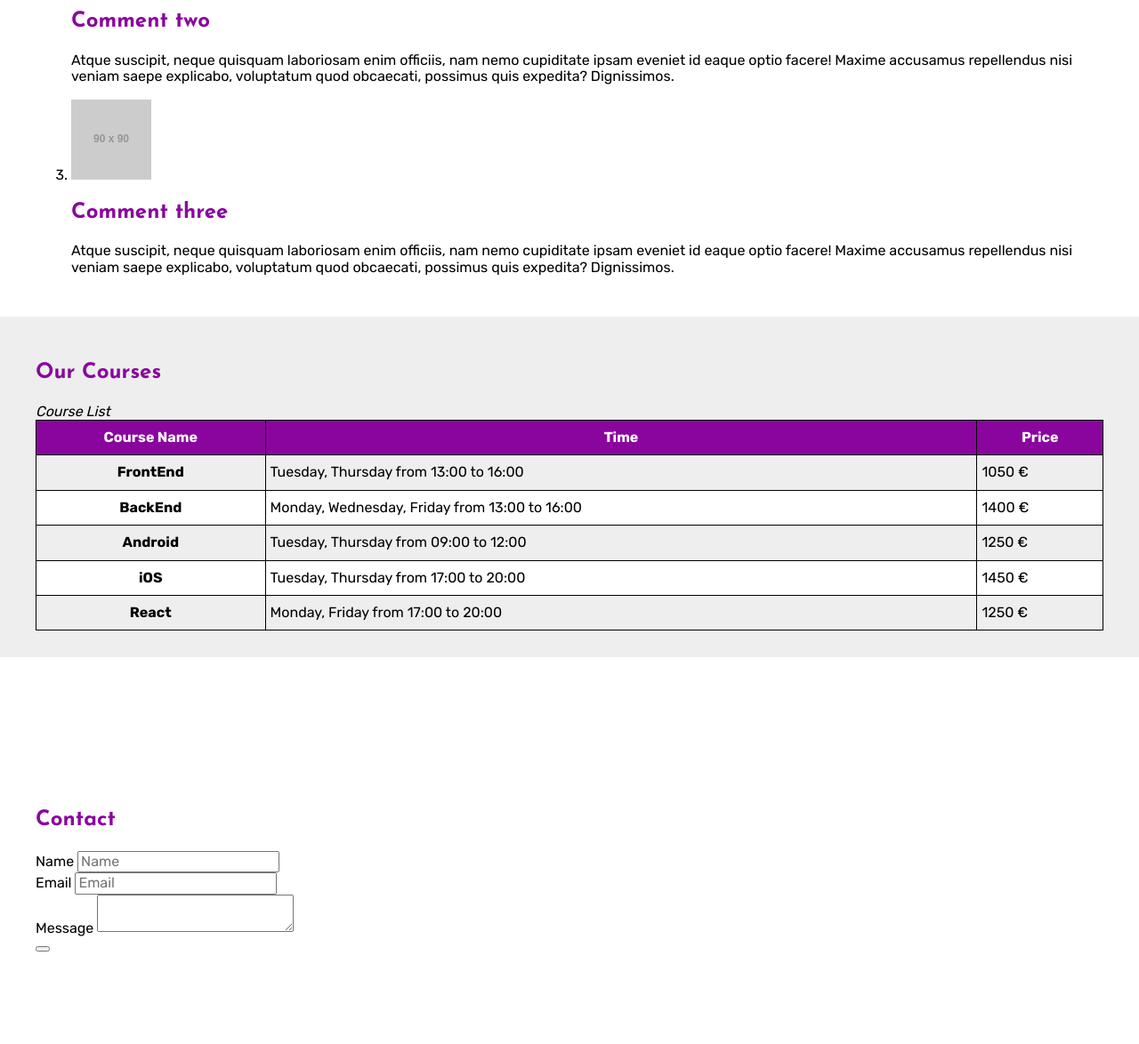
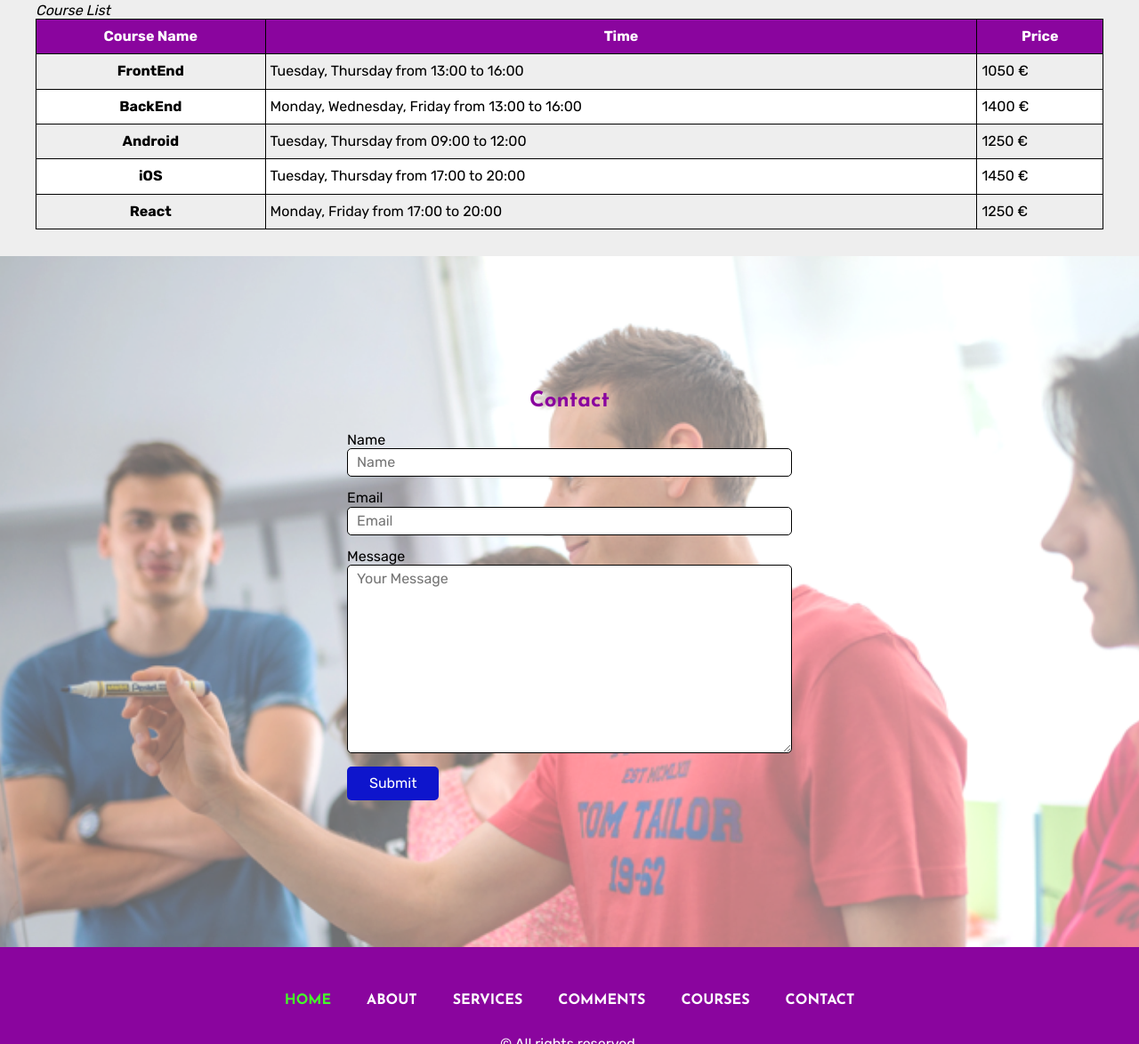
Before and after one commit to Mickey632/Sass, a plain HTML site: page public_html/index.html in a window 1280 px wide. Shown: the part 1626-2800 px from the top of the page at 89% size. Drawn offline with Linux system fonts and the light colour scheme; placeholder pictures from the web are drawn by us.

Commit message:
sass complete

```diff
--- a/nbproject/private/private.xml
+++ b/nbproject/private/private.xml
@@ -2,8 +2,6 @@
 <project-private xmlns="http://www.netbeans.org/ns/project-private/1">
     <editor-bookmarks xmlns="http://www.netbeans.org/ns/editor-bookmarks/2" lastBookmarkId="0"/>
     <open-files xmlns="http://www.netbeans.org/ns/projectui-open-files/2">
-        <group>
-            <file>file:/C:/Users/Miroslav/Desktop/workplace/Sass/public_html/index.html</file>
-        </group>
+        <group/>
     </open-files>
 </project-private>
--- a/public_html/index.html
+++ b/public_html/index.html
@@ -179,19 +179,19 @@
                 <h2>Contact</h2>
                 <form class="contact-form">
                     <div class="form-group">
-                        <label for="inputName">Name</label>
-                        <input class="form-control" type="text" value="" id="inputName" placeholder="Name">
+                        <label for="name">Name</label>
+                        <input id="name" class="form-control" type="text" value="" placeholder="Name">
                     </div>
                     <div class="form-group">
-                        <label for="inputEmail">Email</label>
-                        <input class="form-control" type="email" id="inputEmail" placeholder="Email">
+                        <label for="email">Email</label>
+                        <input id="email" class="form-control" type="email" value="" placeholder="Email">
                     </div>
                     <div class="form-group">
                         <label for="message">Message</label>
-                        <textarea class="form-control" name="message" id="message"></textarea>
+                        <textarea id="message" class="form-control" name="message" rows="7" placeholder="Your Message"></textarea>
                     </div>
                     <div class="form-group">
-                        <button type="submit" name="send" value="yes"></button>
+                        <button class="btn-secondary" type="submit" name="send" value="yes">Submit</button>
                     </div>
                 </form>
             </div>
--- a/public_html/scss/partials/_base.scss
+++ b/public_html/scss/partials/_base.scss
@@ -39,6 +39,7 @@ h1,h2,h3,h4,h5,h6 {
     font-family: $default-heading-font;
     font-weight: $default-heading-font-weight;
     color: $default-heading-color;
+    margin-top: 0;
 }
 
 .container {
--- a/public_html/scss/partials/_comment-section.scss
+++ b/public_html/scss/partials/_comment-section.scss
@@ -3,9 +3,32 @@ $comment-background-color: $white;
 .comment-section {
     @include styleSection(30px, 30px, $comment-background-color);
 
-    .comment-img {
-        img {
-            @include radius(50%);
+    .comment-list {
+        list-style-type: none;
+        padding: 0;
+        .comment-item {
+            display: flex;
+            .comment-img {
+                flex: 0 0 50px;
+                img {
+                    @include radius(50%);
+                }
+            }
+            .comment-body {
+                padding-left: 10px;
+            }
         }
     }
 }
+
+@media(min-width:768px){
+    .comment-section {
+        .comment-list {
+            .comment-item {
+                .comment-img {
+                    flex: 0 0 90px;
+                }
+            }
+        }
+    }
+}
--- a/public_html/scss/partials/_contact-section.scss
+++ b/public_html/scss/partials/_contact-section.scss
@@ -1,5 +1,34 @@
 $contact-background-color: $white;
+$input-border: 1px solid $black;
 
 .contact-section {
     @include styleSection(150px, 150px, $contact-background-color);
+    background-image: url(assets/contact.png);
+    background-size: cover;
+    background-repeat: no-repeat;
+    background-position: top center;
+    background-attachment: fixed;
+    h2 {
+        text-align: center;
+    }
+
+    .contact-form {
+        width: 100%;
+        max-width: 500px;
+        margin: 0 auto;
+        .form-group {
+            margin-bottom: 15px;
+            label {
+                display: block;
+            }
+        }
+        .form-control {
+            display: block;
+            width: 100%;
+            border: $input-border;
+            padding: 0 10px;
+            line-height: 30px;
+            @include radius(5px);
+        }
+    }
 }
--- a/public_html/scss/partials/_variables.scss
+++ b/public_html/scss/partials/_variables.scss
@@ -11,4 +11,4 @@ $cyan: #09e0b1;
 $light-gray: #eeeeee;
 $dark-gray: #444444;
 
-$enable-radius: false;
+$enable-radius: true;
```
Also changed, not shown: public_html/css/style.css, 1 other file.
